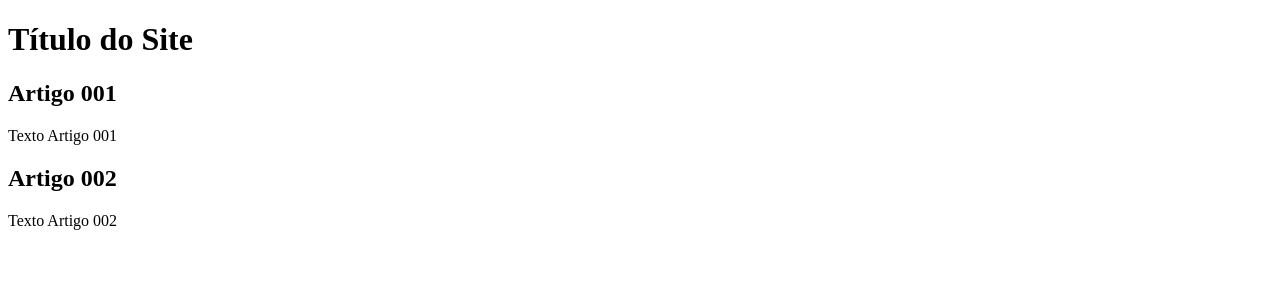
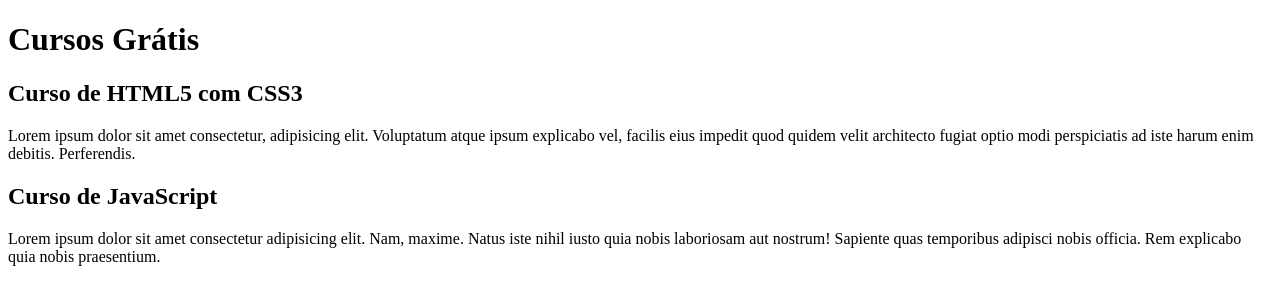
Before and after one commit to PollyanneMello/Projeto-site, a plain HTML site: page index.html in a window 1280 px wide. Drawn offline with Linux system fonts and the light colour scheme.

Commit message:
Comecei a escrever conteúdo

```diff
--- a/index.html
+++ b/index.html
@@ -9,15 +9,15 @@
 <body>
     <main>
         <header>
-        <h1>Título do Site</h1>
+        <h1>Cursos Grátis</h1>
         <header>
             <article>
-                <h2>Artigo 001</h2>
-                <p> Texto Artigo 001</p>
+                <h2>Curso de HTML5 com CSS3</h2>
+                <p> Lorem ipsum dolor sit amet consectetur, adipisicing elit. Voluptatum atque ipsum explicabo vel, facilis eius impedit quod quidem velit architecto fugiat optio modi perspiciatis ad iste harum enim debitis. Perferendis.</p>
                </article>
                <article>
-                   <h2> Artigo 002</h2>
-                   <p>Texto Artigo 002</p>
+                   <h2>Curso de JavaScript</h2>
+                   <p>Lorem ipsum dolor sit amet consectetur adipisicing elit. Nam, maxime. Natus iste nihil iusto quia nobis laboriosam aut nostrum! Sapiente quas temporibus adipisci nobis officia. Rem explicabo quia nobis praesentium.</p>
                </article>
          </main>
    </body>
```
